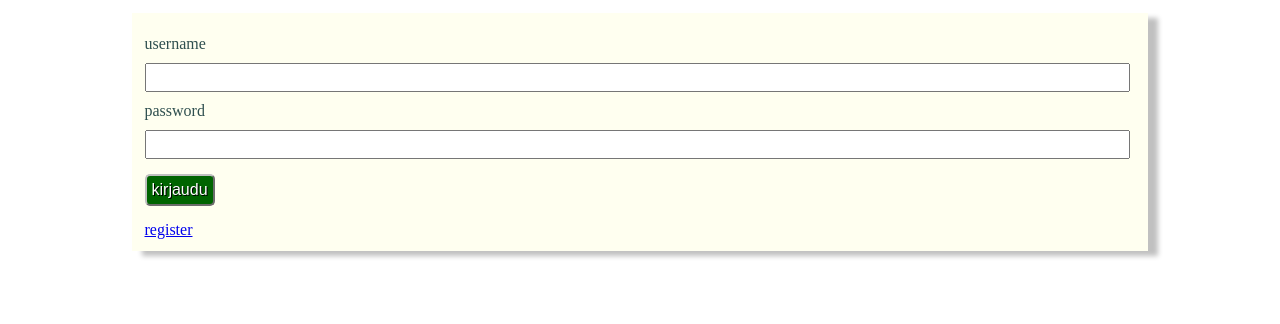
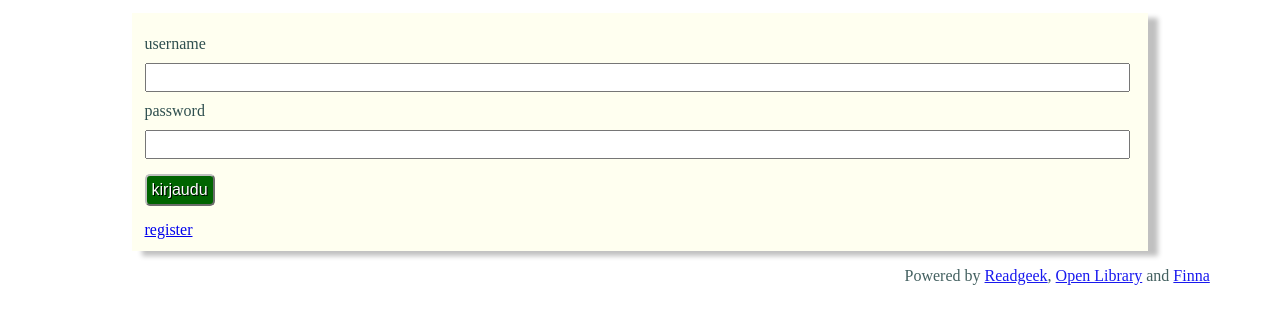
Before and after one commit to KaroliinaM/reads, a React (Create React App) app in the folder reads-frontend/: page / in a window 1280 px wide. Shown: the top 324 px of the page. Built offline with nearby package versions, Linux system fonts and the light colour scheme.

Commit message:
footer and some guidance for ui

```diff
--- a/package.json
+++ b/package.json
@@ -22,7 +22,6 @@
     "xml2js": "^0.4.23"
   },
   "devDependencies": {
-    "eslint": "^7.7.0",
     "eslint-plugin-react": "^7.20.6",
     "jest": "^24.9.0",
     "nodemon": "^2.0.4",
--- a/reads-frontend/package.json
+++ b/reads-frontend/package.json
@@ -38,6 +38,7 @@
     "@testing-library/jest-dom": "^4.2.4",
     "@testing-library/react": "^9.5.0",
     "cypress": "^4.11.0",
+    "eslint": "^6.8.0",
     "json-server": "^0.16.1"
   },
   "proxy": "http://localhost:3001"
--- a/reads-frontend/src/App.js
+++ b/reads-frontend/src/App.js
@@ -12,6 +12,7 @@ import RegisterContainer from './containers/RegisterContainer'
 import LoginContainer from './containers/LoginContainer'
 import PrivateRoute from './components/PrivateRoute'
 import Notification from './components/Notification'
+import Footer from './components/Footer'
 import './form.css'
 import BookService from './services/BookService'
 import {
@@ -74,6 +75,7 @@ return(
       </Route>
     </Switch>
   </Router>
+  <Footer />
   </div>
 )}
 
--- /dev/null
+++ b/reads-frontend/src/components/Footer.js
@@ -0,0 +1,7 @@
+import React from 'react'
+
+const Footer = () => {
+    return <p className='footer'>Powered by <a href='https://www.readgeek.com/'>Readgeek</a>, <a href='https://openlibrary.org/'>Open Library</a> and <a href='https://www.finna.fi/'>Finna</a></p>
+}
+
+export default Footer
--- a/reads-frontend/src/containers/RecommendContainer.js
+++ b/reads-frontend/src/containers/RecommendContainer.js
@@ -22,6 +22,9 @@ const RecommendContainer = () => {
 
 
     const listRecommendations = () => {
+    if(recommendations.length===0) {
+            return <p>processing, wait for a moment</p>
+        }
         return filteredRecommendations.map(book => {
             return <Link className='readlist-link-box' key={book.isbn} to={{pathname: `/book/details`, state:{book}}}><ReadListItem item={book} /></Link>
         })
--- a/reads-frontend/src/containers/SearchBookContainer.js
+++ b/reads-frontend/src/containers/SearchBookContainer.js
@@ -72,7 +72,7 @@ return(
   <div>
     <h1 className='listTitle'>Find books</h1>
     <form onSubmit={submitForm}>
-      <input id='search-input' className = 'input' value={isbn} onChange={(e)=>setIsbn(e.target.value)} />
+      <input id='search-input' className = 'input' placeholder='search books by isbn' value={isbn} onChange={(e)=>setIsbn(e.target.value)} />
       <button id='search-btn' className = 'button' type='submit'>search</button>
     </form>
     {console.log('bookbyisbn', bookByIsbn)}
--- a/reads-frontend/src/index.css
+++ b/reads-frontend/src/index.css
@@ -22,6 +22,16 @@
     box-shadow: 10px 5px 5px #C0C0C0;
     padding: 1%;
     margin: 1% 0;
+}
+
+.footer {
+    position: sticky;
+    bottom: 10px;
+    color:#2F4F4F;
+    width: 96%;
+    text-align: right;
+    background-color: white;
+    opacity: 90%;
 }
 
 .title {
```
Also changed, not shown: 2 other files (tests, documents, lock files or other folders).
